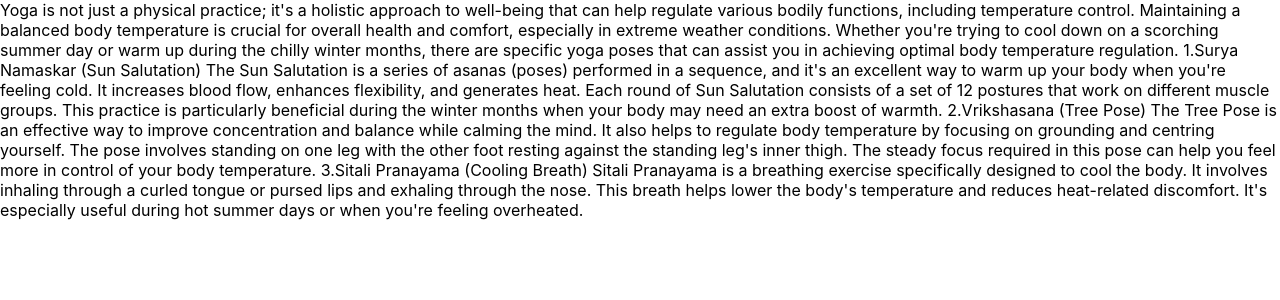
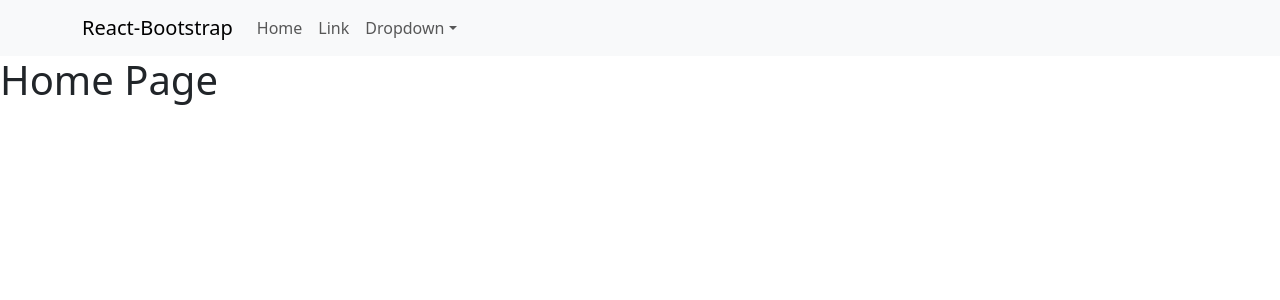
Before and after one commit to Sajid9990/blog-app, a React (Create React App) app: page / in a window 1280 px wide. Shown: the top 300 px of the page. Built offline with nearby package versions, Linux system fonts and the light colour scheme.

Commit message:
code correction

```diff
--- a/package.json
+++ b/package.json
@@ -9,7 +9,7 @@
     "@testing-library/user-event": "^13.5.0",
     "bootstrap": "^5.3.3",
     "react": "^18.2.0",
-    "react-bootstrap": "^2.10.1",
+    "react-bootstrap": "^2.10.2",
     "react-dom": "^18.2.0",
     "react-router-dom": "^6.22.2",
     "react-scripts": "5.0.1",
--- a/src/App.js
+++ b/src/App.js
@@ -1,31 +1,19 @@
 import { Fragment, useEffect } from 'react';
 import { BrowserRouter, Route, Router, Routes } from 'react-router-dom';
+import 'bootstrap/dist/css/bootstrap.min.css';
+import HeaderNavbar from './component/headerNavbar';
+import HomePage from './component/homePage';
+
 function App() {
 
   return (
     <Fragment>
-      {/* <BrowserRouter> */}
-        {/* <Routes> */}
-          {/* <Route path="/" exact element={<Game />} />
-          <Route path="/other" exact element={<OtherComp />} /> */}
-        {/* </Routes> */}
-      {/* </BrowserRouter> */}
-      <div id="myDiv">
-      Yoga is not just a physical practice; it's a holistic approach to well-being that can help regulate various bodily functions, including temperature control. Maintaining a balanced body temperature is crucial for overall health and comfort, especially in extreme weather conditions.
-
- Whether you're trying to cool down on a scorching summer day or warm up during the chilly winter months, there are specific yoga poses that can assist you in achieving optimal body temperature regulation.
-
-1.Surya Namaskar (Sun Salutation)
-
-The Sun Salutation is a series of asanas (poses) performed in a sequence, and it's an excellent way to warm up your body when you're feeling cold. It increases blood flow, enhances flexibility, and generates heat. Each round of Sun Salutation consists of a set of 12 postures that work on different muscle groups. This practice is particularly beneficial during the winter months when your body may need an extra boost of warmth.
-2.Vrikshasana (Tree Pose)
-
-The Tree Pose is an effective way to improve concentration and balance while calming the mind. It also helps to regulate body temperature by focusing on grounding and centring yourself. The pose involves standing on one leg with the other foot resting against the standing leg's inner thigh. The steady focus required in this pose can help you feel more in control of your body temperature.
-
-3.Sitali Pranayama (Cooling Breath)
-
-Sitali Pranayama is a breathing exercise specifically designed to cool the body. It involves inhaling through a curled tongue or pursed lips and exhaling through the nose. This breath helps lower the body's temperature and reduces heat-related discomfort. It's especially useful during hot summer days or when you're feeling overheated.
-      </div>
+      <BrowserRouter>
+        <HeaderNavbar />
+        <Routes>
+          <Route path="/" exact element={<HomePage />} />
+        </Routes>
+      </BrowserRouter>
     </Fragment>
   );
 }
--- /dev/null
+++ b/src/component/headerNavbar.js
@@ -0,0 +1,34 @@
+import Container from 'react-bootstrap/Container';
+import Nav from 'react-bootstrap/Nav';
+import Navbar from 'react-bootstrap/Navbar';
+import NavDropdown from 'react-bootstrap/NavDropdown';
+
+function HeaderNavbar() {
+    return (
+        <Navbar expand="lg" className="bg-body-tertiary">
+            <Container >
+                <Navbar.Brand href="#home">React-Bootstrap</Navbar.Brand>
+                <Navbar.Toggle aria-controls="basic-navbar-nav" />
+                <Navbar.Collapse id="basic-navbar-nav">
+                    <Nav className="me-auto">
+                        <Nav.Link href="#home">Home</Nav.Link>
+                        <Nav.Link href="#link">Link</Nav.Link>
+                        <NavDropdown title="Dropdown" id="basic-nav-dropdown">
+                            <NavDropdown.Item href="#action/3.1">Action</NavDropdown.Item>
+                            <NavDropdown.Item href="#action/3.2">
+                                Another action
+                            </NavDropdown.Item>
+                            <NavDropdown.Item href="#action/3.3">Something</NavDropdown.Item>
+                            <NavDropdown.Divider />
+                            <NavDropdown.Item href="#action/3.4">
+                                Separated link
+                            </NavDropdown.Item>
+                        </NavDropdown>
+                    </Nav>
+                </Navbar.Collapse>
+            </Container>
+        </Navbar>
+    );
+}
+
+export default HeaderNavbar;
--- /dev/null
+++ b/src/component/homePage.js
@@ -0,0 +1,12 @@
+import { Fragment, useEffect } from 'react';
+
+function HomePage() {
+
+    return (
+        <Fragment>
+            <h1>Home Page</h1>
+        </Fragment>
+    );
+}
+
+export default HomePage;
```
Also changed, not shown: 1 other file (tests, documents, lock files or other folders).
